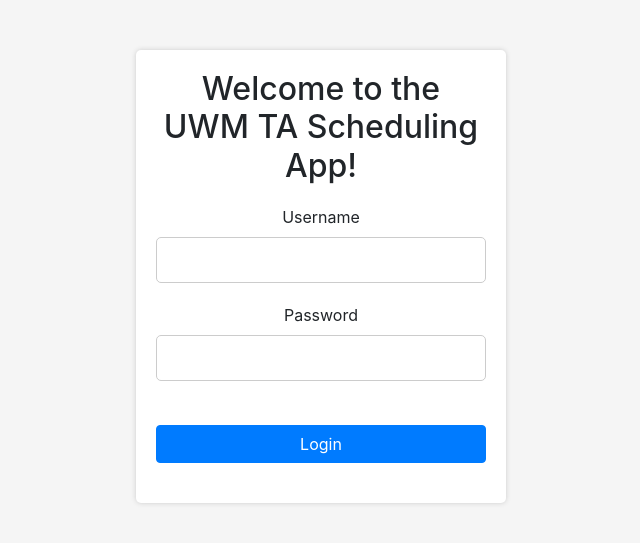
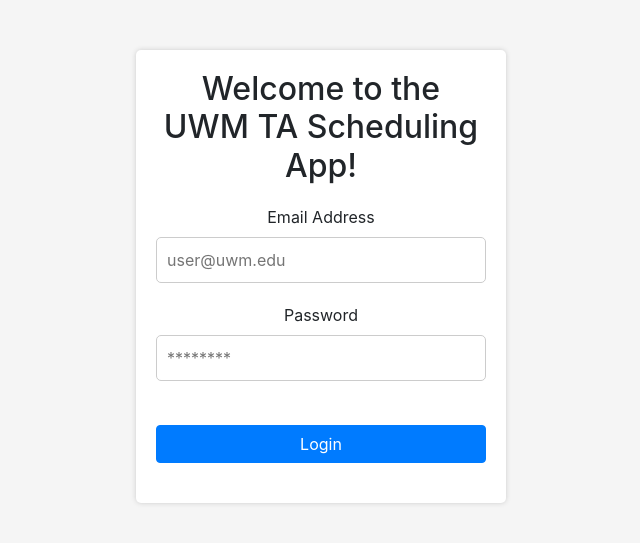
Before and after one commit to MWHunter/schedulingApp, a Django app: page /login.html in a window 1280 px wide. Shown: the top 543 px of the page, without its empty margins (319-959 px from the left). Run offline with Django 4.2, Linux system fonts and the light colour scheme; some libraries are stand-ins or nearby versions.

Commit message:
Add placeholders for login

```diff
--- a/schedulingApp/templates/login.html
+++ b/schedulingApp/templates/login.html
@@ -45,10 +45,10 @@
         <h2>Welcome to the UWM TA Scheduling App!</h2>
         <form action="#" method="post">
             {% csrf_token %}
-            <label for="loginID">Username</label><br>
-            <input type="text" id="loginID" name="loginID"><br>
+            <label for="loginID">Email Address</label><br>
+            <input type="text" id="loginID" name="loginID" placeholder="user@uwm.edu"><br>
             <label for="loginPassword">Password</label><br>
-            <input type="password" id="loginPassword" name="loginPassword"><br><br>
+            <input type="password" id="loginPassword" name="loginPassword" placeholder="********"><br><br>
             <input class="btn btn-primary" type="submit" value="Login">
         </form>
         {% if error %}
```
